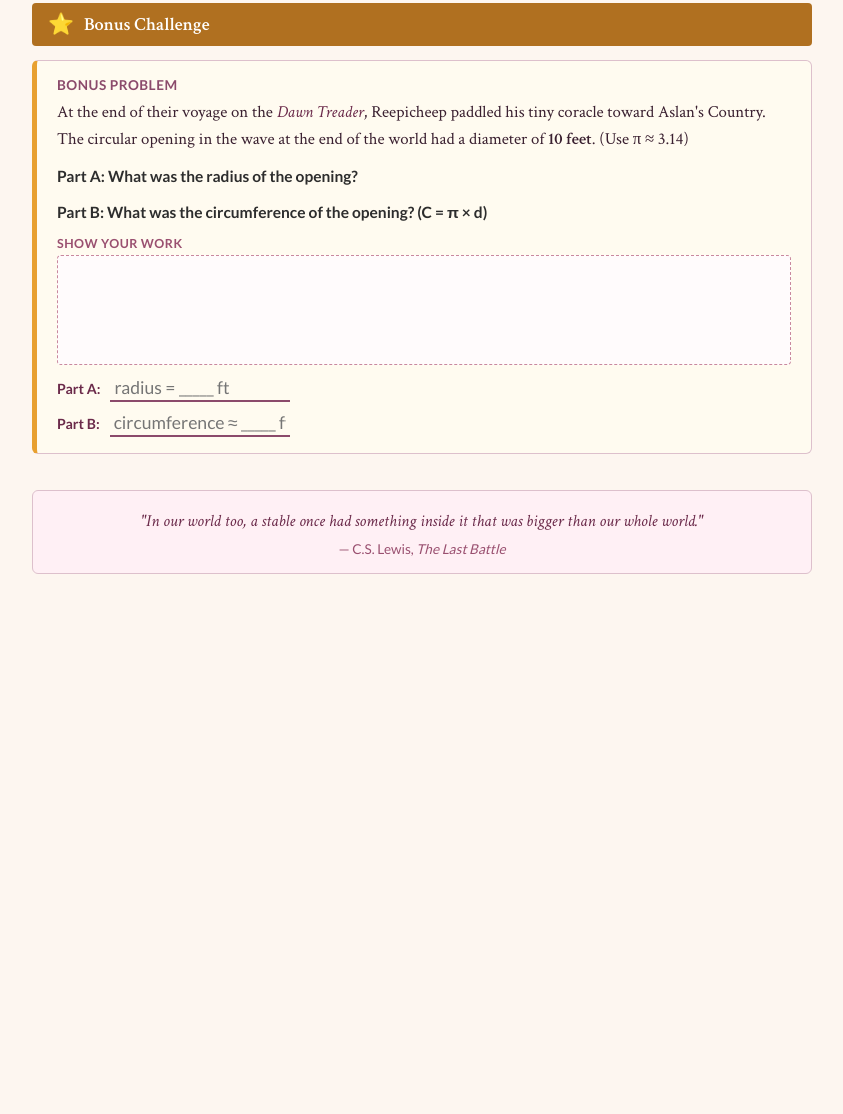
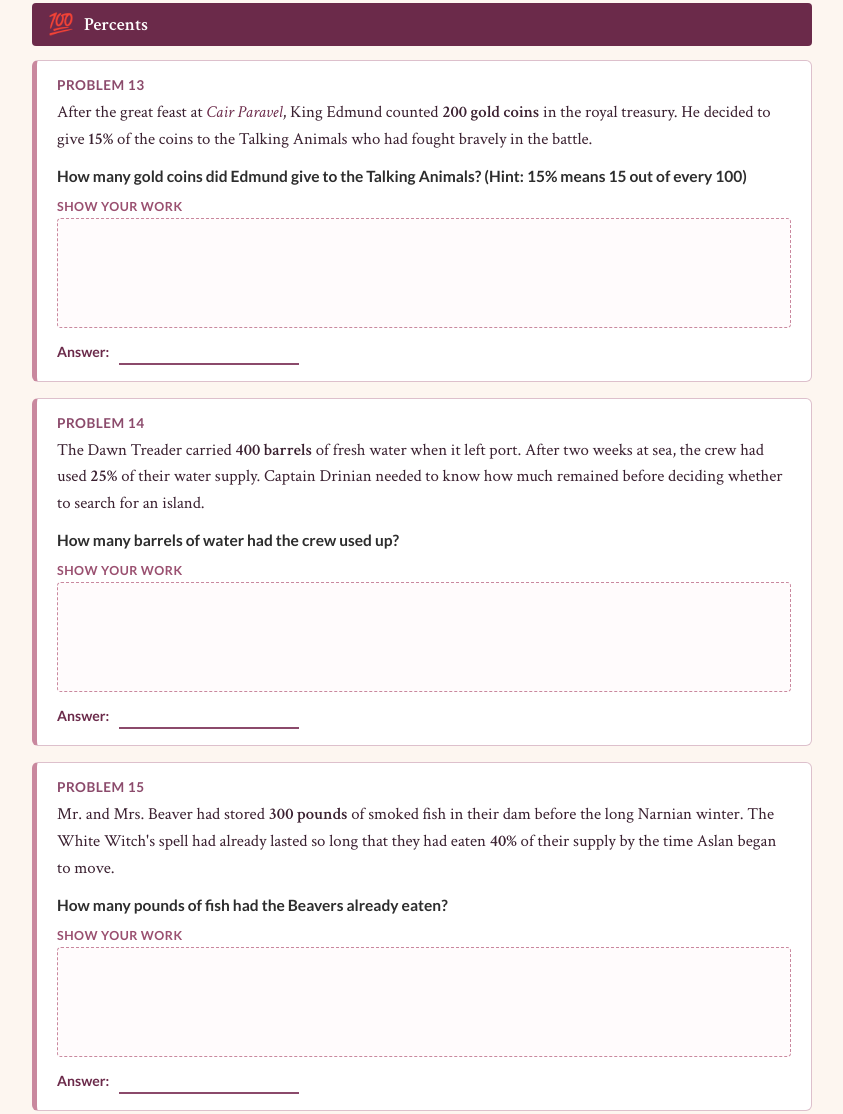
Before and after one commit to natron516/williams-math-course, a plain HTML site: page worksheets/narnia-worksheet.html in a window 1280 px wide. Shown: the part 5109-6223 px from the top of the page, without its empty margins (218-1061 px from the left). Before the commit the page ends 5731 px from the top, so only its background shows below. Drawn offline with Linux system fonts and the light colour scheme.

Commit message:
Add 3 percent story problems to Narnia worksheet

```diff
--- a/worksheets/narnia-worksheet.html
+++ b/worksheets/narnia-worksheet.html
@@ -446,6 +446,53 @@
     <div class="answer-line"><label>Answer:</label><input class="answer-box" type="text" /></div>
   </div>
 
+  <!-- ══════════════════════════════════════ -->
+  <!--  SECTION 6: Percents                  -->
+  <!-- ══════════════════════════════════════ -->
+  <div class="section-header"><span class="icon">💯</span> Percents</div>
+
+  <!-- Problem 13 -->
+  <div class="problem">
+    <div class="num">Problem 13</div>
+    <div class="story">
+      After the great feast at <em>Cair Paravel</em>, King Edmund counted <strong>200 gold coins</strong> in the royal treasury. He decided to give <strong>15%</strong> of the coins to the Talking Animals who had fought bravely in the battle.
+    </div>
+    <div class="question">How many gold coins did Edmund give to the Talking Animals? (Hint: 15% means 15 out of every 100)</div>
+    <div class="work-area">
+      <div class="work-label">Show your work</div>
+      <canvas class="draw" id="c13"></canvas>
+    </div>
+    <div class="answer-line"><label>Answer:</label><input class="answer-box" type="text" /></div>
+  </div>
+
+  <!-- Problem 14 -->
+  <div class="problem">
+    <div class="num">Problem 14</div>
+    <div class="story">
+      The Dawn Treader carried <strong>400 barrels</strong> of fresh water when it left port. After two weeks at sea, the crew had used <strong>25%</strong> of their water supply. Captain Drinian needed to know how much remained before deciding whether to search for an island.
+    </div>
+    <div class="question">How many barrels of water had the crew used up?</div>
+    <div class="work-area">
+      <div class="work-label">Show your work</div>
+      <canvas class="draw" id="c14"></canvas>
+    </div>
+    <div class="answer-line"><label>Answer:</label><input class="answer-box" type="text" /></div>
+  </div>
+
+  <!-- Problem 15 -->
+  <div class="problem">
+    <div class="num">Problem 15</div>
+    <div class="story">
+      Mr. and Mrs. Beaver had stored <strong>300 pounds</strong> of smoked fish in their dam before the long Narnian winter. The White Witch's spell had already lasted so long that they had eaten <strong>40%</strong> of their supply by the time Aslan began to move.
+    </div>
+    <div class="question">How many pounds of fish had the Beavers already eaten?</div>
+    <div class="work-area">
+      <div class="work-label">Show your work</div>
+      <canvas class="draw" id="c15"></canvas>
+    </div>
+    <div class="answer-line"><label>Answer:</label><input class="answer-box" type="text" /></div>
+  </div>
+
   <!-- ══════════════════════════════════ -->
   <!--  BONUS                            -->
   <!-- ══════════════════════════════════ -->
@@ -463,7 +510,7 @@
       </div>
       <div class="work-area">
         <div class="work-label">Show your work</div>
-        <canvas class="draw" id="c13"></canvas>
+        <canvas class="draw" id="c16"></canvas>
       </div>
       <div class="answer-line"><label>Part A:</label><input class="answer-box" type="text" placeholder="radius = _____ ft" /></div>
       <div class="answer-line" style="margin-top:8px;"><label>Part B:</label><input class="answer-box" type="text" placeholder="circumference ≈ _____ ft" /></div>
```
